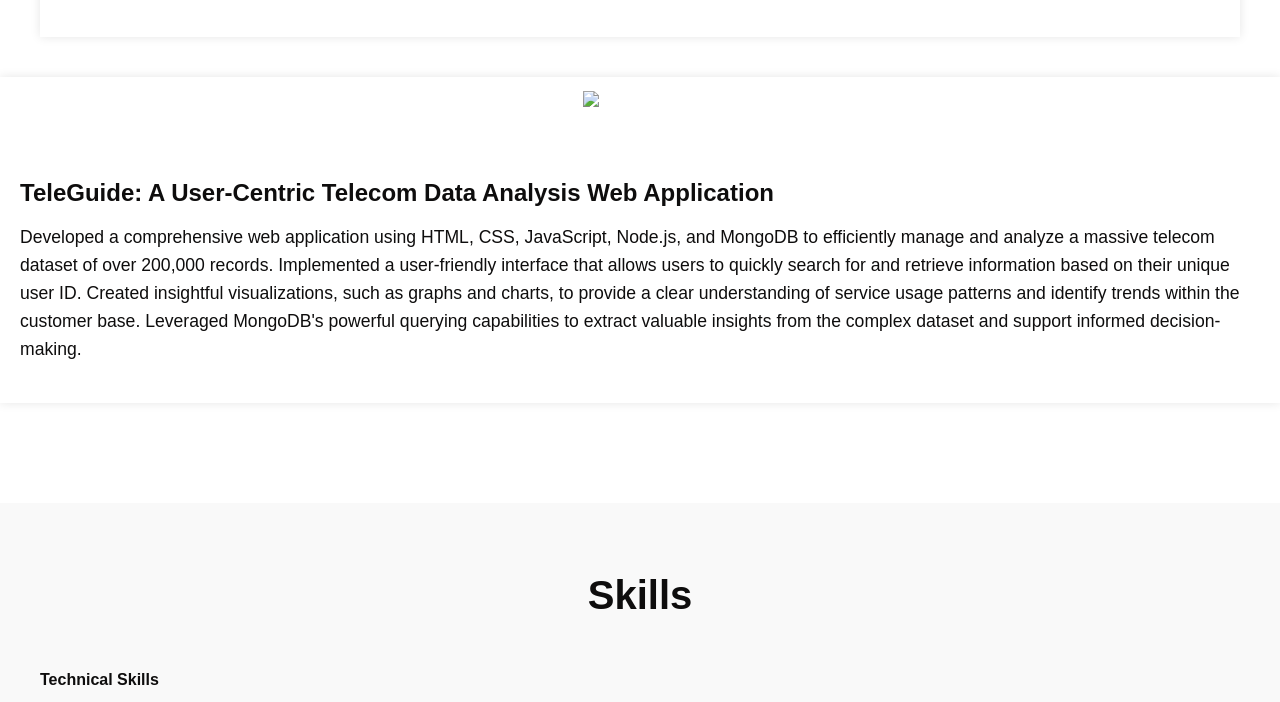
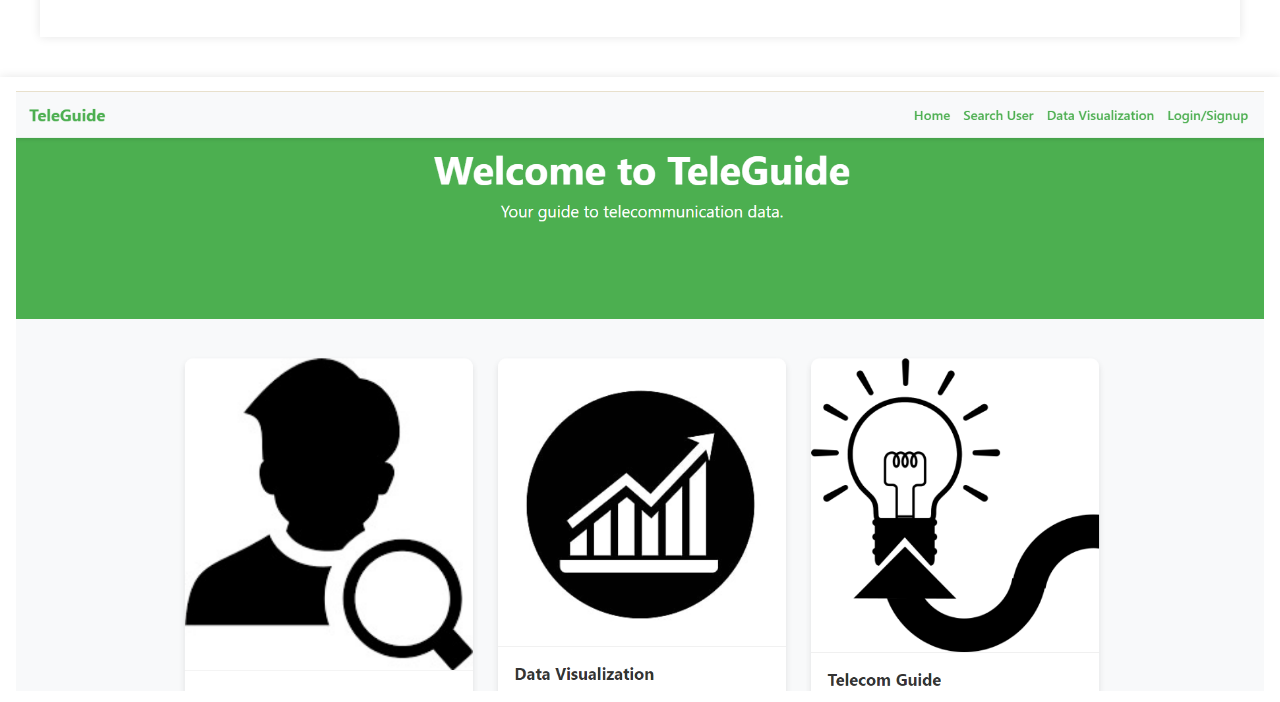
Before and after one commit to alokkumar006/portfolio, a plain HTML site: page index.html in a window 1280 px wide. Shown: the part 3793-4495 px from the top of the page. Drawn offline with Linux system fonts and the light colour scheme.

Commit message:
Update index.html

```diff
--- a/index.html
+++ b/index.html
@@ -95,7 +95,7 @@
              </div>
             <div class="project-card">
                 <a href="https://teleguide.onrender.com/">
-                <img src="images/teleguide.jpeg" alt="Project Image">
+                <img src="images/teleguide.png" alt="Project Image">
                 </a>
                 <div class="project-info">
                     <h3>TeleGuide: A User-Centric Telecom Data Analysis Web Application</h3>
```
